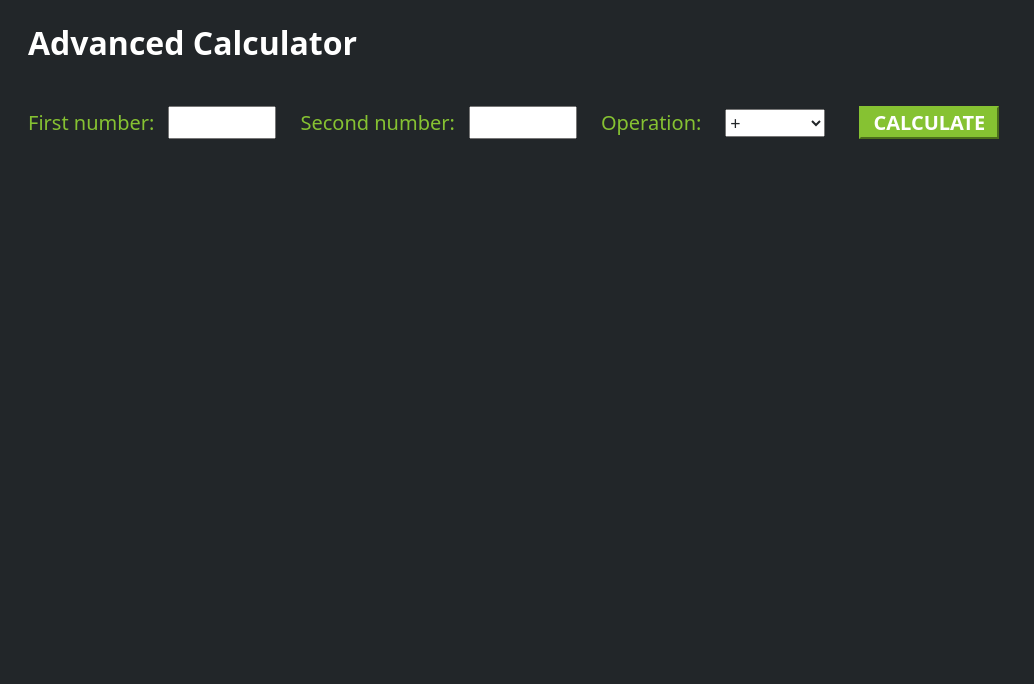
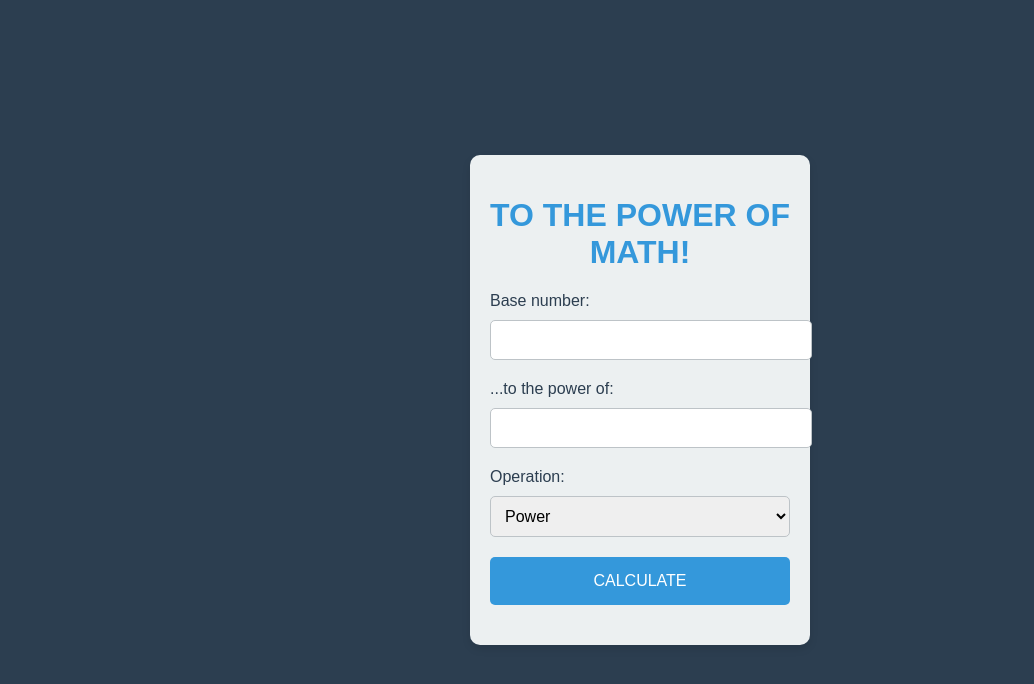
Before and after one commit to MayowaXI/cloudcalculator, a plain HTML site: page index.html in a window 1280 px wide. Shown: the whole page, without its empty margins (0-1034 px from the left). Drawn offline with Linux system fonts and the light colour scheme.

Commit message:
Update index.html
with new stufffs

```diff
--- a/index.html
+++ b/index.html
@@ -1,117 +1,119 @@
 <!DOCTYPE html>
-<html>
+<html lang="en">
 <head>
     <meta charset="UTF-8">
-    <title>Advanced Calculator</title>
-    <!-- Styling for the client UI -->
+    <meta name="viewport" content="width=device-width, initial-scale=1.0">
+    <title>To the Power of Math!</title>
     <style>
-    h1 {
-        color: #FFFFFF;
-        font-family: system-ui;
-        margin-left: 20px;
-    }
-    body {
-        background-color: #222629;
-    }
-    label {
-        color: #86C232;
-        font-family: system-ui;
-        font-size: 20px;
-        margin-left: 20px;
-        margin-top: 20px;
-    }
-    button {
-        background-color: #86C232;
-        border-color: #86C232;
-        color: #FFFFFF;
-        font-family: system-ui;
-        font-size: 20px;
-        font-weight: bold;
-        margin-left: 30px;
-        margin-top: 20px;
-        width: 140px;
-    }
-    input {
-        color: #222629;
-        font-family: system-ui;
-        font-size: 20px;
-        margin-left: 10px;
-        margin-top: 20px;
-        width: 100px;
-    }
-    select {
-        font-family: system-ui;
-        font-size: 18px;
-        margin-left: 20px;
-        margin-top: 20px;
-        color: #222629;
-        width: 100px;
-    }
+        body {
+            background-color: #2c3e50;
+            font-family: 'Arial', sans-serif;
+            margin: 0;
+            padding: 0;
+            display: flex;
+            justify-content: center;
+            align-items: center;
+            height: 100vh;
+        }
+
+        .calculator {
+            background-color: #ecf0f1;
+            padding: 20px;
+            border-radius: 10px;
+            box-shadow: 0 4px 8px rgba(0, 0, 0, 0.1);
+            width: 300px;
+        }
+
+        h1 {
+            color: #3498db;
+            text-align: center;
+        }
+
+        label {
+            display: block;
+            margin-bottom: 10px;
+            color: #2c3e50;
+        }
+
+        input, select {
+            width: 100%;
+            padding: 10px;
+            margin-bottom: 20px;
+            border: 1px solid #bdc3c7;
+            border-radius: 5px;
+            font-size: 16px;
+        }
+
+        button {
+            background-color: #3498db;
+            color: white;
+            width: 100%;
+            padding: 15px;
+            font-size: 16px;
+            border: none;
+            border-radius: 5px;
+            cursor: pointer;
+        }
+
+        button:hover {
+            background-color: #2980b9;
+        }
+
+        .result {
+            text-align: center;
+            font-size: 24px;
+            margin-top: 20px;
+            color: #2c3e50;
+        }
     </style>
+</head>
+<body>
+    <div class="calculator">
+        <h1>TO THE POWER OF MATH!</h1>
+        <label>Base number:</label>
+        <input type="text" id="base">
+
+        <label>...to the power of:</label>
+        <input type="text" id="exponent">
+
+        <label>Operation:</label>
+        <select id="operation">
+            <option value="power">Power</option>
+            <option value="add">Add</option>
+            <option value="subtract">Subtract</option>
+            <option value="multiply">Multiply</option>
+            <option value="divide">Divide</option>
+        </select>
+
+        <button type="button" onclick="callAPI(document.getElementById('base').value,document.getElementById('exponent').value,document.getElementById('operation').value)">CALCULATE</button>
+
+        <div class="result" id="result"></div>
+    </div>
+
     <script>
-        // callAPI function for exponentiation using API Gateway
-        var callAPI = (base, exponent) => {
+        // callAPI function that takes base, exponent, and operation as parameters
+        var callAPI = (base, exponent, operation) => {
             var myHeaders = new Headers();
             myHeaders.append("Content-Type", "application/json");
-            var raw = JSON.stringify({ "base": base, "exponent": exponent });
+
+            var raw = JSON.stringify({
+                "base": base,
+                "exponent": exponent,
+                "operation": operation
+            });
+
             var requestOptions = {
                 method: 'POST',
                 headers: myHeaders,
                 body: raw,
                 redirect: 'follow'
             };
-            // API call for exponentiation
+
             fetch("https://jwz84ww2ye.execute-api.us-east-1.amazonaws.com/dev", requestOptions)
-                .then(response => response.text())
-                .then(result => alert("Result: " + JSON.parse(result).body))
+                .then(response => response.json())
+                .then(result => document.getElementById('result').innerText = result.body)
                 .catch(error => console.log('error', error));
         }
-
-        // Client-side calculator logic for basic operations
-        var calculate = (operation) => {
-            var num1 = parseFloat(document.getElementById('num1').value);
-            var num2 = parseFloat(document.getElementById('num2').value);
-            var result;
-
-            switch (operation) {
-                case '+':
-                    result = num1 + num2;
-                    break;
-                case '-':
-                    result = num1 - num2;
-                    break;
-                case '*':
-                    result = num1 * num2;
-                    break;
-                case '/':
-                    result = (num2 !== 0) ? num1 / num2 : "Error (divide by 0)";
-                    break;
-                case '^':
-                    callAPI(num1, num2);  // For exponentiation, we use the API
-                    return;
-                default:
-                    result = "Invalid operation";
-            }
-            alert("Result: " + result);
-        }
     </script>
-</head>
-<body>
-    <h1>Advanced Calculator</h1>
-    <form>
-        <label>First number:</label>
-        <input type="text" id="num1">
-        <label>Second number:</label>
-        <input type="text" id="num2">
-        <label>Operation:</label>
-        <select id="operation">
-            <option value="+">+</option>
-            <option value="-">-</option>
-            <option value="*">*</option>
-            <option value="/">/</option>
-            <option value="^">^ (Power)</option>
-        </select>
-        <button type="button" onclick="calculate(document.getElementById('operation').value)">CALCULATE</button>
-    </form>
 </body>
 </html>
```
